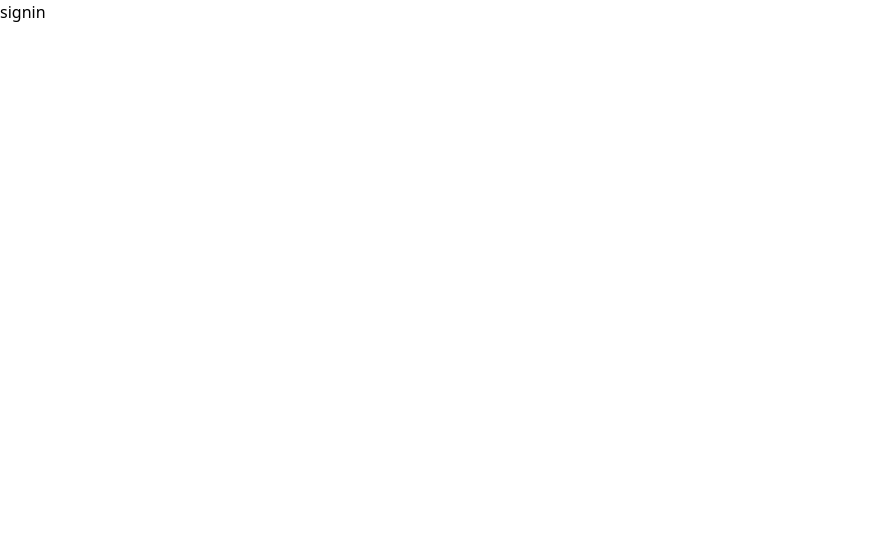
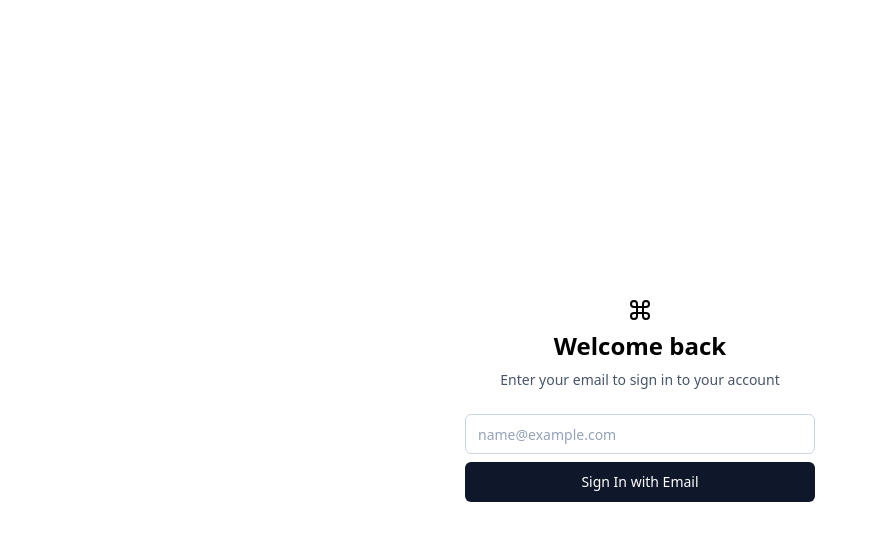
Before and after one commit to t-rosa/speciality, a Next.js app: page /signin in a window 1280 px wide. Shown: the top 540 px of the page, without its empty margins (0-877 px from the left). Built offline with nearby package versions, Linux system fonts and the light colour scheme.

Commit message:
feat: auth form

```diff
--- a/app/(auth)/signin/page.tsx
+++ b/app/(auth)/signin/page.tsx
@@ -1,9 +1,21 @@
-"use client"
+"use client";
+
+import { AuthForm } from "@/components/auth-form";
+import { Command } from "lucide-react";
 
 export default function SigninPage() {
   return (
-    <div>
-      signin
+    <div className="grid place-items-center h-screen px-6">
+      <div className="mx-auto flex w-full flex-col justify-center space-y-6 sm:w-[350px]">
+        <div className="flex flex-col space-y-2 text-center">
+          <Command className="mx-auto h-6 w-6" />
+          <h1 className="text-2xl font-bold">Welcome back</h1>
+          <p className="text-sm text-slate-600">
+            Enter your email to sign in to your account
+          </p>
+        </div>
+        <AuthForm />
+      </div>
     </div>
   );
 }
--- /dev/null
+++ b/components/auth-form.tsx
@@ -0,0 +1,91 @@
+"use client";
+
+import * as React from "react";
+import * as z from "zod";
+
+import { zodResolver } from "@hookform/resolvers/zod";
+import { useSearchParams } from "next/navigation";
+import { useForm } from "react-hook-form";
+import { signIn } from "next-auth/react";
+import { Loader2 } from "lucide-react";
+
+import { userAuthSchema } from "@/lib/validations/auth";
+import { useToast } from "@/hooks/use-toast";
+import { cn } from "@/lib/utils";
+import { Button } from "./ui/button";
+import { Input } from "./ui/input";
+import { Label } from "@radix-ui/react-label";
+
+interface AuthFormProps extends React.HTMLAttributes<HTMLDivElement> {}
+
+type FormData = z.infer<typeof userAuthSchema>;
+
+export function AuthForm({ className, ...props }: AuthFormProps) {
+  const { toast } = useToast();
+  const {
+    register,
+    handleSubmit,
+    formState: { errors },
+  } = useForm<FormData>({
+    resolver: zodResolver(userAuthSchema),
+  });
+  const [isLoading, setIsLoading] = React.useState<boolean>(false);
+  const searchParams = useSearchParams();
+
+  async function onSubmit(data: FormData) {
+    setIsLoading(true);
+
+    const signInResult = await signIn("email", {
+      email: data.email.toLowerCase(),
+      redirect: false,
+      callbackUrl: searchParams.get("from") || "/dashboard",
+    });
+
+    setIsLoading(false);
+
+    if (!signInResult?.ok) {
+      return toast({
+        title: "Something went wrong.",
+        description: "Your sign in request failed. Please try again.",
+      });
+    }
+
+    return toast({
+      title: "Check your email",
+      description: "We sent you a login link. Be sure to check your spam too.",
+    });
+  }
+
+  return (
+    <div className={cn("grid gap-6", className)} {...props}>
+      <form onSubmit={handleSubmit(onSubmit)}>
+        <div className="grid gap-2">
+          <div className="grid gap-1">
+            <Label className="sr-only" htmlFor="email">
+              Email
+            </Label>
+            <Input
+              id="email"
+              placeholder="name@example.com"
+              type="email"
+              autoCapitalize="none"
+              autoComplete="email"
+              autoCorrect="off"
+              disabled={isLoading}
+              {...register("email")}
+            />
+            {errors?.email && (
+              <p className="px-1 text-xs text-red-600">
+                {errors.email.message}
+              </p>
+            )}
+          </div>
+          <Button disabled={isLoading}>
+            {isLoading && <Loader2 className="mr-2 h-4 w-4 animate-spin" />}
+            Sign In with Email
+          </Button>
+        </div>
+      </form>
+    </div>
+  );
+}
--- /dev/null
+++ b/components/ui/input.tsx
@@ -0,0 +1,24 @@
+import * as React from "react"
+
+import { cn } from "@/lib/utils"
+
+export interface InputProps
+  extends React.InputHTMLAttributes<HTMLInputElement> {}
+
+const Input = React.forwardRef<HTMLInputElement, InputProps>(
+  ({ className, ...props }, ref) => {
+    return (
+      <input
+        className={cn(
+          "flex h-10 w-full rounded-md border border-slate-300 bg-transparent py-2 px-3 text-sm placeholder:text-slate-400 focus:outline-none focus:ring-2 focus:ring-slate-400 focus:ring-offset-2 disabled:cursor-not-allowed disabled:opacity-50 dark:border-slate-700 dark:text-slate-50 dark:focus:ring-slate-400 dark:focus:ring-offset-slate-900",
+          className
+        )}
+        ref={ref}
+        {...props}
+      />
+    )
+  }
+)
+Input.displayName = "Input"
+
+export { Input }
--- /dev/null
+++ b/components/ui/label.tsx
@@ -0,0 +1,23 @@
+"use client"
+
+import * as React from "react"
+import * as LabelPrimitive from "@radix-ui/react-label"
+
+import { cn } from "@/lib/utils"
+
+const Label = React.forwardRef<
+  React.ElementRef<typeof LabelPrimitive.Root>,
+  React.ComponentPropsWithoutRef<typeof LabelPrimitive.Root>
+>(({ className, ...props }, ref) => (
+  <LabelPrimitive.Root
+    ref={ref}
+    className={cn(
+      "text-sm font-medium leading-none peer-disabled:cursor-not-allowed peer-disabled:opacity-70",
+      className
+    )}
+    {...props}
+  />
+))
+Label.displayName = LabelPrimitive.Root.displayName
+
+export { Label }
--- /dev/null
+++ b/lib/validations/auth.ts
@@ -0,0 +1,5 @@
+import * as z from "zod"
+
+export const userAuthSchema = z.object({
+  email: z.string().email(),
+})
```
Also changed, not shown: package.json (+6 -1 lines), 1 other file (tests, documents, lock files or other folders).
